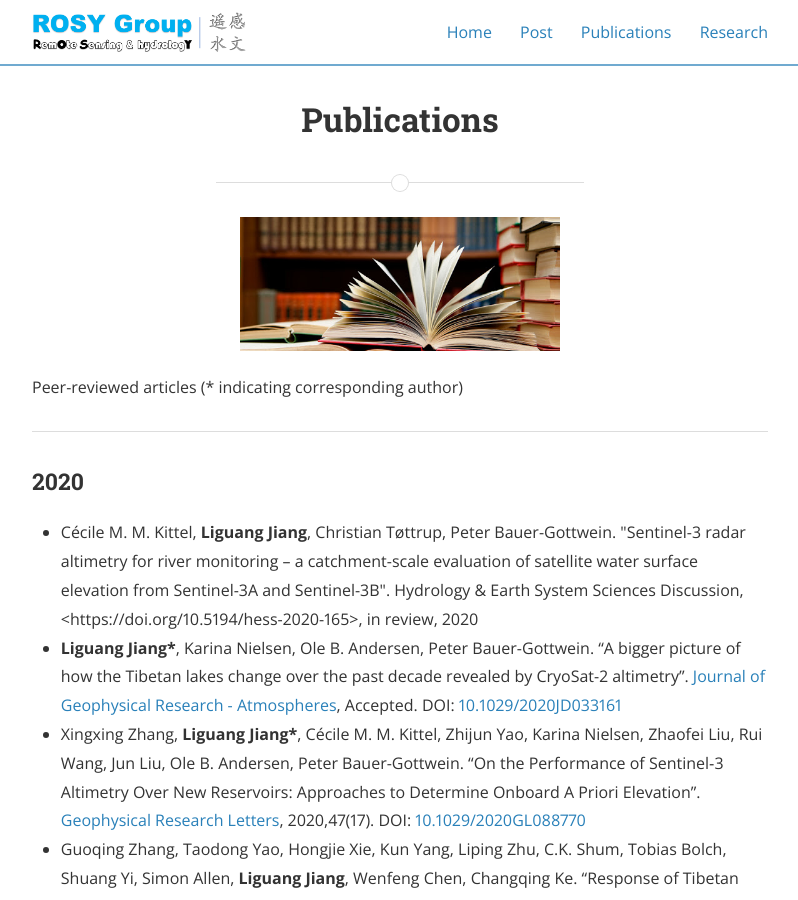
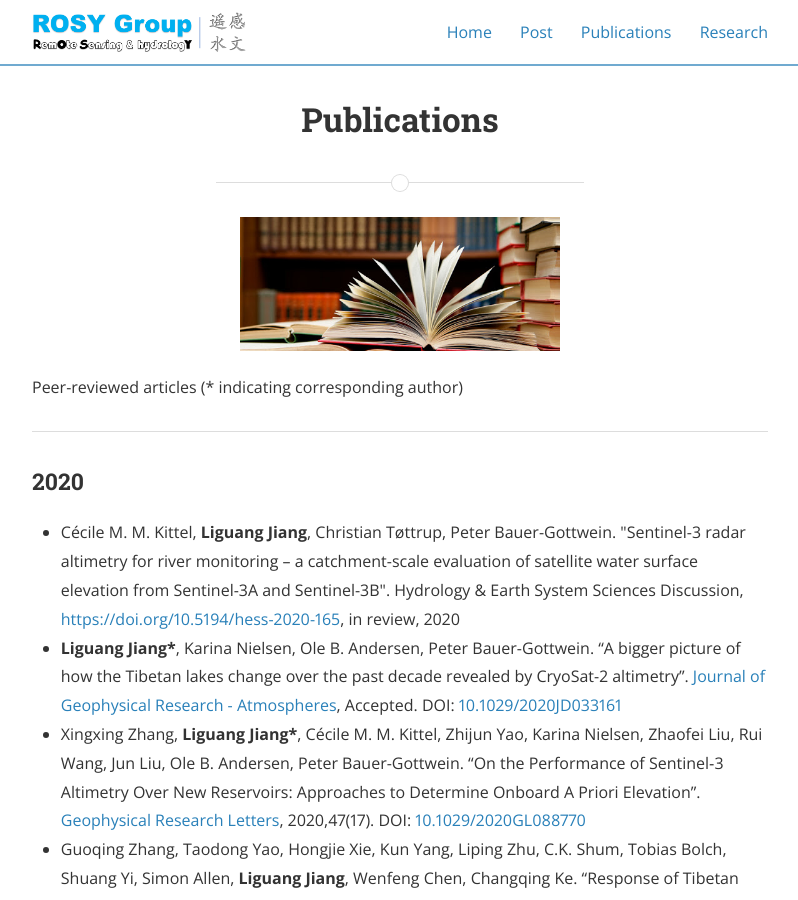
Before and after one commit to 12530/rshydro, a Jekyll site: the page built from publications.md, in a window 1280 px wide and 900 px high. Shown: the whole window, without its empty margins (240-1038 px from the left). Built offline with Jekyll 4.4.1, drawn with Linux system fonts in a browser that asks for light colours; nearby versions of some CDN libraries; part of the change alters nothing that is shown.

Commit message:
Update publications.md

```diff
--- a/publications.md
+++ b/publications.md
@@ -11,7 +11,7 @@ main_nav: true
 
 <h3>2020</h3>
 <ul>
-  <li>Cécile M. M. Kittel, <b>Liguang Jiang</b>, Christian Tøttrup, Peter Bauer-Gottwein. "Sentinel-3 radar altimetry for river monitoring – a catchment-scale evaluation of satellite water surface elevation from Sentinel-3A and Sentinel-3B". Hydrology & Earth System Sciences Discussion, <https://doi.org/10.5194/hess-2020-165>, in review, 2020 </li>
+  <li>Cécile M. M. Kittel, <b>Liguang Jiang</b>, Christian Tøttrup, Peter Bauer-Gottwein. "Sentinel-3 radar altimetry for river monitoring – a catchment-scale evaluation of satellite water surface elevation from Sentinel-3A and Sentinel-3B". Hydrology & Earth System Sciences Discussion, <a href="https://doi.org/10.5194/hess-2020-165">https://doi.org/10.5194/hess-2020-165</a>, in review, 2020 </li>
   <li><b>Liguang Jiang*</b>, Karina Nielsen, Ole B. Andersen, Peter Bauer-Gottwein. “A bigger picture of how the Tibetan lakes change over the past decade revealed by CryoSat-2 altimetry”. <a href="https://agupubs.onlinelibrary.wiley.com/doi/abs/10.1029/2020JD033161">Journal of Geophysical Research - Atmospheres</a>, Accepted. DOI: <a href="https://www.doi.org/10.1029/2020JD033161">10.1029/2020JD033161</a></li>
   <li>Xingxing Zhang, <b>Liguang Jiang*</b>, Cécile M. M. Kittel, Zhijun Yao, Karina Nielsen, Zhaofei Liu, Rui Wang, Jun Liu, Ole B. Andersen, Peter Bauer-Gottwein. “On the Performance of Sentinel‐3 Altimetry Over New Reservoirs: Approaches to Determine Onboard A Priori Elevation”. <a href="https://agupubs.onlinelibrary.wiley.com/doi/abs/10.1029/2020GL088770">Geophysical Research Letters</a>, 2020,47(17). DOI: <a href="https://www.doi.org/10.1029/2020GL088770">10.1029/2020GL088770</a></li>
   <li>Guoqing Zhang, Taodong Yao, Hongjie Xie, Kun Yang, Liping Zhu, C.K. Shum, Tobias Bolch, Shuang Yi, Simon Allen, <b>Liguang Jiang</b>, Wenfeng Chen, Changqing Ke. “Response of Tibetan Plateau’s lakes to climate changes: Trend, pattern, and mechanisms”. <a href="https://www.sciencedirect.com/science/article/pii/S0012825220303159">Earth-Science Reviews</a>, 2020, 208(103269). DOI: <a href="https://doi.org/10.1016/j.earscirev.2020.103269">10.1016/j.earscirev.2020.103269</a></li>
```
